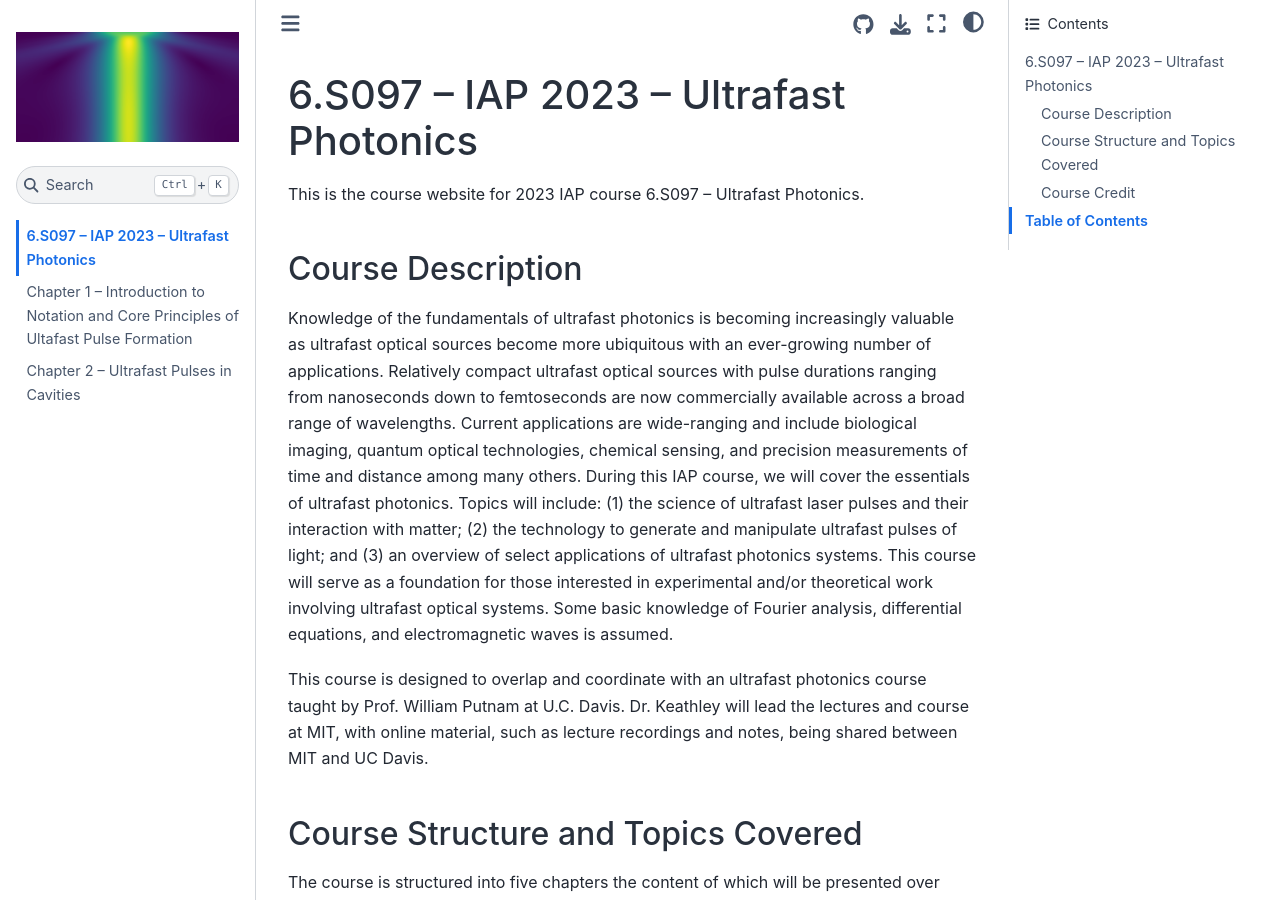
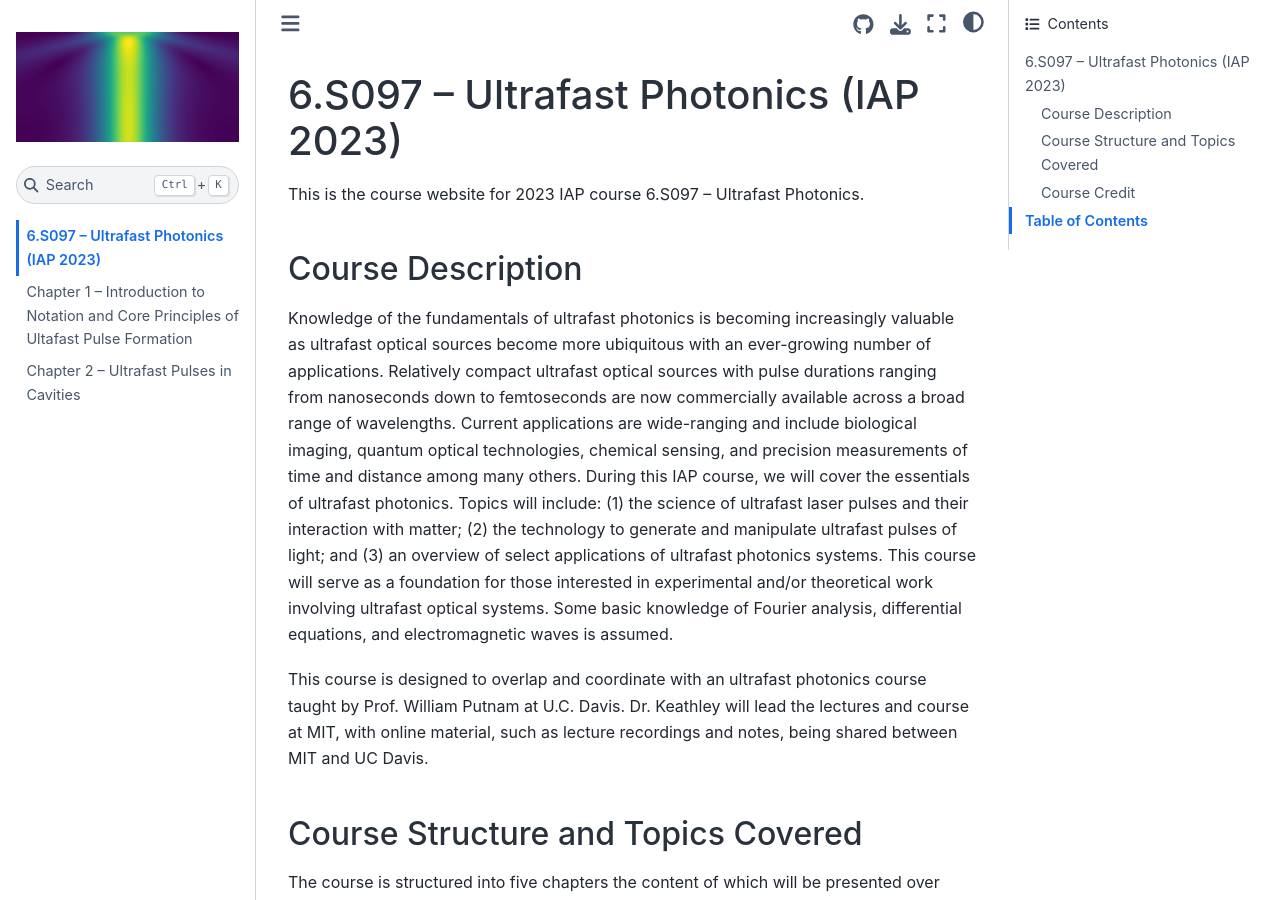
Before and after one commit to dkeathley/JPyBook-6.S097-IAP-Ultrafast-Photonics-Text, a Jupyter Book: the page built from intro.md, in a window 1280 px wide and 900 px high. Built offline with Jupyter Book 1.0.4 settings and Sphinx 7.4.7 and the Sphinx Book theme 1.1.4, drawn with Linux system fonts in a browser that asks for light colours; pages that are not in the unit, such as notebooks, are missing from menus.

```diff
--- a/intro.md
+++ b/intro.md
@@ -1,4 +1,4 @@
-# 6.S097 -- IAP 2023 -- Ultrafast Photonics
+# 6.S097 -- Ultrafast Photonics (IAP 2023)
 
 This is the course website for 2023 IAP course 6.S097 -- Ultrafast Photonics.
 
```
